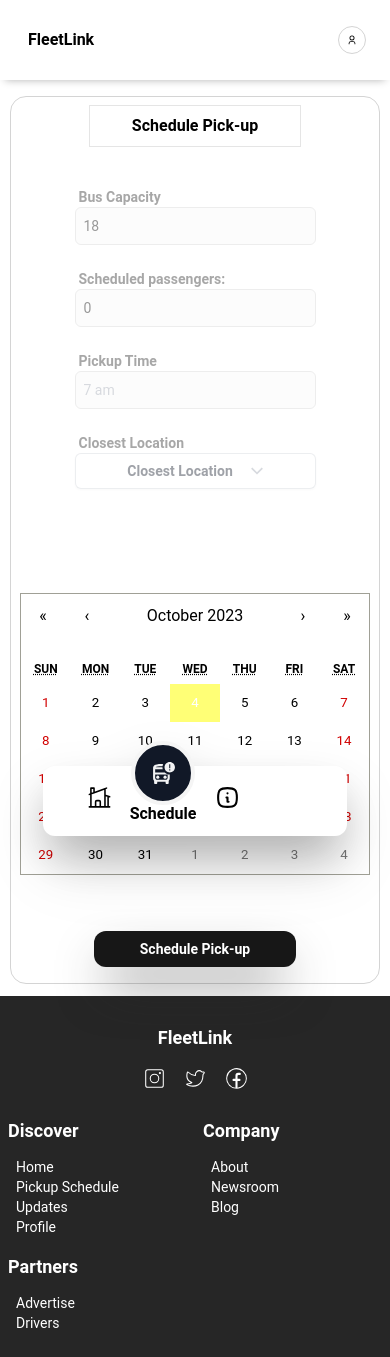
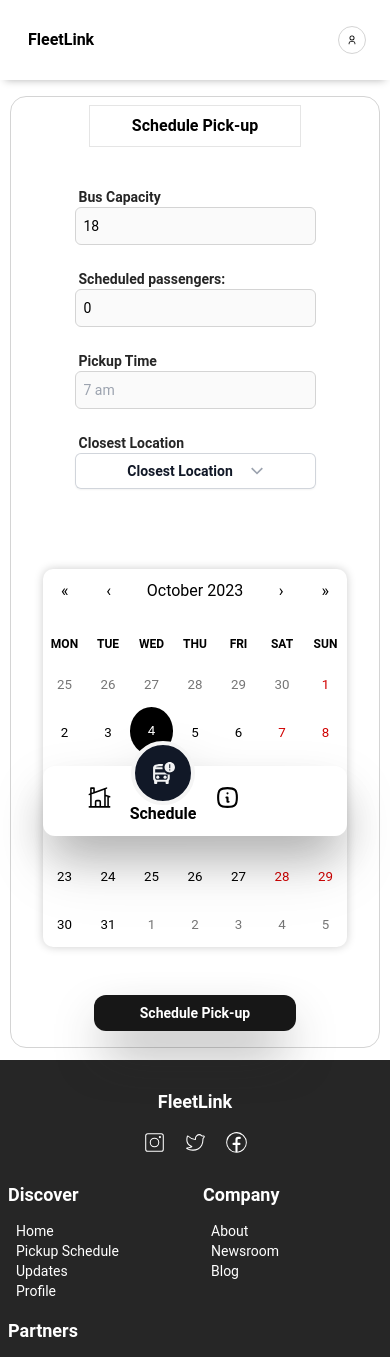
Before and after one commit to TubiOb/REACT, a React (Create React App) app in the folder fleetlink/: page /pickupSchedule in a window 390 px wide. Shown: the top 1357 px of the page. Built offline with nearby package versions, Linux system fonts and the light colour scheme; some icons are missing; the HTML template or start-up script is replaced by a standard one.

Commit message:
Successfully added the Calendar using React-Calendar

```diff
--- /dev/null
+++ b/fleetlink/src/CustomCalendar.css
@@ -0,0 +1,71 @@
+/* src/CustomCalendar.css */
+
+/* Style for the entire calendar container */
+.react-calendar {
+  width: 75%;
+  margin: auto;
+  /* height: 100%; */
+  font-family: 'Arial, sans-serif';
+  background-color: #fff;
+  border: none;
+  border-radius: 10px;
+  box-shadow: 0px 0px 10px rgba(0, 0, 0, 0.2);
+  justify-content: center;
+  align-items: center;
+}
+
+.react-calendar__month-view__weekdays__weekday abbr {
+  text-decoration: none;
+}
+
+/* Set equal width and height for all date tiles */
+.react-calendar__tile {
+  width: 1rem; /* Adjust the width as needed */
+  height: 3rem; /* Adjust the height as needed */
+  line-height: 2rem; /* Center text vertically in the tile */
+}
+
+
+/* Style for the current date */
+.react-calendar__tile--now {
+  background: black;
+  color: #fff;
+  border-radius: 50%;
+  padding: 5px;
+}
+
+/* Style for the selected date range */
+.react-calendar__tile--active {
+  background: #495057;
+  color: #fff;
+}
+
+/* MEDIA QUERY */
+@media (max-width: 768px) {
+  .react-calendar {
+    width: 80%;
+  }
+
+  .react-calendar__month-view__label {
+    font-size: 1rem; /* Adjust the font size as needed */
+  }
+
+  .react-calendar__view__title {
+    font-size: 1rem; /* Adjust the font size as needed */
+  }
+}
+
+@media (max-width: 468px) {
+  .react-calendar {
+    width: 100%;
+  }
+
+  .react-calendar__view__title {
+    font-size: 10px; /* Adjust the font size as needed */
+  }
+
+  .react-calendar__tile--now {
+    border-radius: 55%;
+    padding: 5px;
+  }
+}
--- a/fleetlink/src/components/BookingCalendar.jsx
+++ b/fleetlink/src/components/BookingCalendar.jsx
@@ -7,6 +7,7 @@ import '../index.css'
 import React, { useState } from 'react';
 import Calendar from 'react-calendar';
 import 'react-calendar/dist/Calendar.css';
+import '../CustomCalendar.css';
 import { isAfter, isBefore, addDays } from 'date-fns';
 
 function BookingCalendar() {
@@ -31,7 +32,7 @@ function BookingCalendar() {
     };
 
   return (
-    <div className='w-auto rounded-lg p-2'>
+    <div className='w-full flex items-center justify-center'>
         {/* <LocalizationProvider dateAdapter={AdapterDayjs}  >
             <DemoContainer components={['DateRangeCalendar', 'DateRangeCalendar']}>
                 <DemoItem>
@@ -44,11 +45,11 @@ function BookingCalendar() {
             <div className="mb-4 border-none">
                 <div className="calendar bg-white border-none">
                     <Calendar
-                        value={dateRange}
+                        value={dateRange[0]}
+                        onChange={(date) => setDateRange([date, dateRange[1]])}
                         selectRange
                         onClickDay={handleDateClick}
                         // className="bg-neutral-500 text-black border-none"
-                        calendarType="US"
                         tileClassName={({ date, view }) => {
                             if (dateRange[0] && dateRange[1]) {
                             if (
--- a/fleetlink/src/components/SchedulingForm.jsx
+++ b/fleetlink/src/components/SchedulingForm.jsx
@@ -13,7 +13,7 @@ const SchedulingForm = () => {
         <div className='w-[60%] md:w-[30%] p-2 items-center justify-center flex border border-neutral-200'>
             <h3 className='font-bold'>Schedule Pick-up</h3>
         </div>
-        <div className='w-[90%] mx-auto p-2 grid grid-cols-1 opacity-40 bg-white md:grid-cols-2 items-center justify-between gap-4'>
+        <div className='w-[90%] mx-auto p-2 grid grid-cols-1 bg-white md:grid-cols-2 items-center justify-between gap-4'>
             <div className='border-none outline-none items-center justify-center mb-2 w-full mx-auto gap-2 inline-flex flex-col'>
                 <fieldset className='border-none outline-none w-[80%] flex gap-2'>
                     <legend className='text-neutral-800 font-bold text-sm ml-1 border-none outline-none'>Bus Capacity</legend>
@@ -135,7 +135,7 @@ const SchedulingForm = () => {
                 </fieldset>
             </div>
         </div>
-        <div className='w-full flex flex-col h-auto p-2 items-center justify-center mt-6 gap-4'>
+        <div className='w-full flex flex-col h-auto p-2 items-center justify-center mt-2 gap-4'>
             <BookingCalendar />
             <button className='mx-auto text-white px-2 py-2 rounded-xl w-[60%] md:w-[40%] bg-neutral-900 font-semibold shadow-neutral-800 shadow-2xl transition duration-300 hover:bg-white hover:text-neutral-900 hover:shadow-md hover:font-semibold hover:border hover:border-neutral-300 hover:shadow-neutral-300 text-sm md:text-lg flex items-center justify-center'>Schedule Pick-up</button>
         </div>
```
